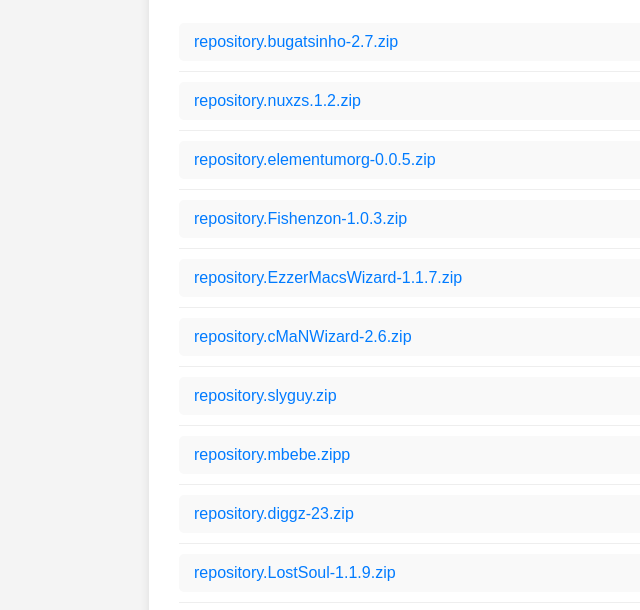
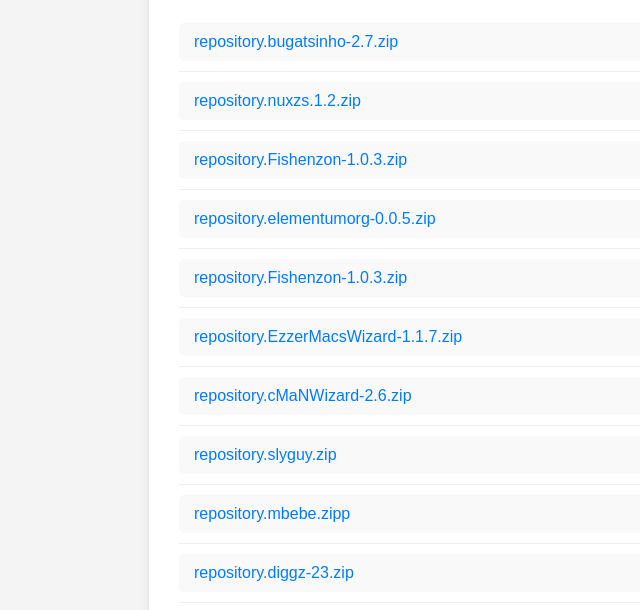
Before and after one commit to nuxzs/repo, a plain HTML site: page nuxzsall/index.html in a window 1280 px wide. Shown: the part 169-779 px from the top of the page, without its empty margins (61-701 px from the left). Drawn offline with Linux system fonts and the light colour scheme.

Commit message:
Update index.html

```diff
--- a/nuxzsall/index.html
+++ b/nuxzsall/index.html
@@ -74,6 +74,7 @@
         <ul>
             <li><a href="repository.bugatsinho-2.7.zip">repository.bugatsinho-2.7.zip</a></li>
             <li><a href="repository.nuxzs.1.2.zip">repository.nuxzs.1.2.zip</a></li>
+             <li><a href="repository.Fishenzon-1.0.3.zip">repository.Fishenzon-1.0.3.zip</a></li>
             <li><a href="repository.elementumorg-0.0.5.zip">repository.elementumorg-0.0.5.zip</a></li>
             <li><a href="repository.Fishenzon-1.0.3.zipp">repository.Fishenzon-1.0.3.zip</a></li>
             <li><a href="repository.EzzerMacsWizard-1.1.7.zip">repository.EzzerMacsWizard-1.1.7.zip</a></li>
```
